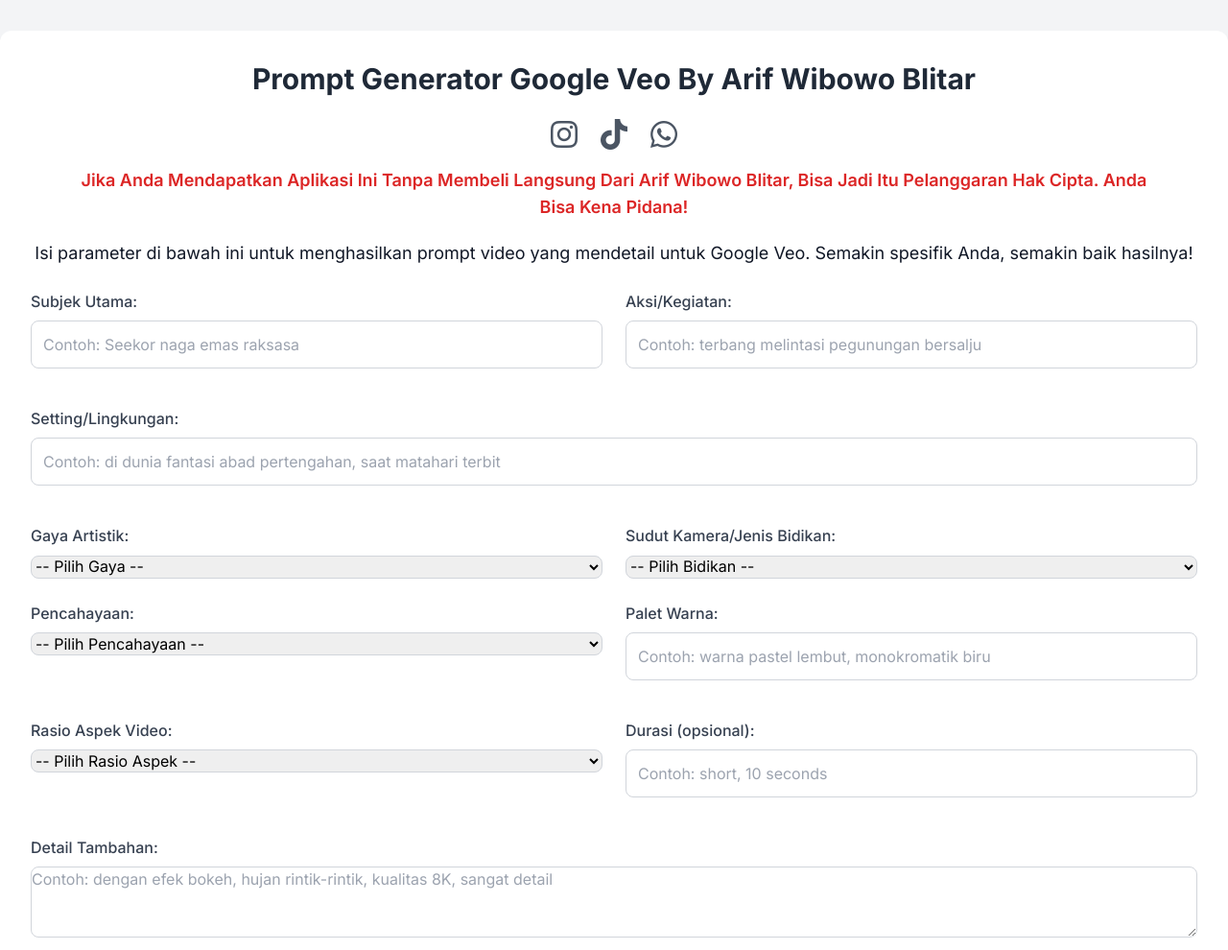
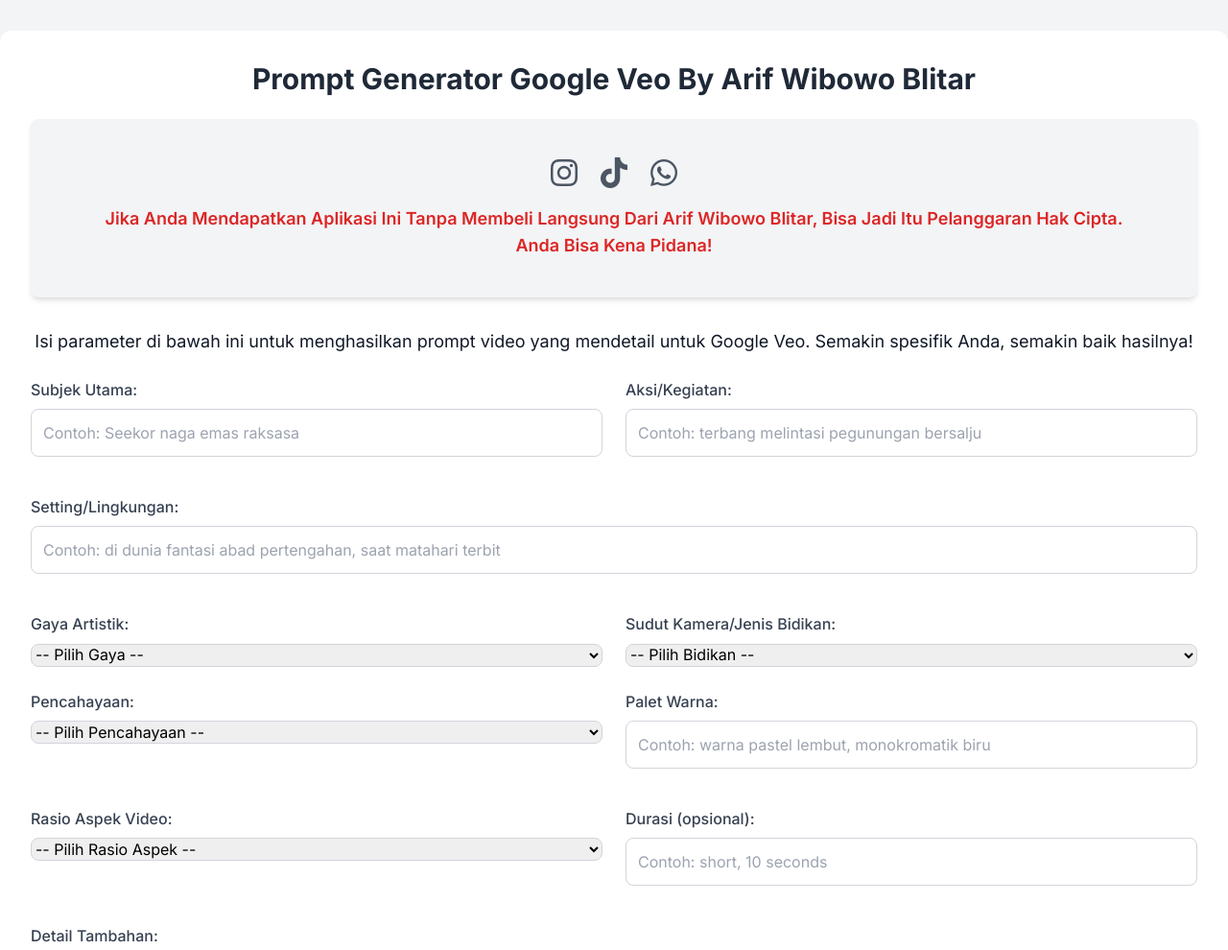
Before and after one commit to skynetveo/veogenerator, a plain HTML site: page index.html in a window 1280 px wide. Shown: the top 990 px of the page at 96% size. Drawn offline with nearby package versions, Linux system fonts and the light colour scheme.

Commit message:
Update index.html

```diff
--- a/index.html
+++ b/index.html
@@ -105,7 +105,9 @@
 <body>
     <div class="container">
         <h1 class="text-3xl font-bold mb-6 text-center text-gray-800">Prompt Generator Google Veo By Arif Wibowo Blitar</h1>
-        <div class="text-center my-5"> <div class="flex justify-center items-center space-x-6 mb-4"> <a href="https://instagram.com/arifwibowoblitar" target="_blank" rel="noopener noreferrer" title="Instagram" class="text-gray-600 hover:text-pink-600 transition-colors duration-300">
+        <div class="mb-8 p-6 bg-gray-100 rounded-lg shadow-md">
+        <div class="text-center my-4"> <div class="flex justify-center items-center space-x-6 mb-4">
+            <a href="https://instagram.com/arifwibowoblitar" target="_blank" rel="noopener noreferrer" title="Instagram" class="text-gray-600 hover:text-pink-600 transition-colors duration-300">
                 <i class="fab fa-instagram fa-2x"></i>
             </a>
 
@@ -118,11 +120,12 @@
             </a>
         </div>
 
-    <div class="px-4 md:px-8"> <p class="text-lg font-semibold text-red-600">
+        <div class="px-4 md:px-8">
+            <p class="text-lg font-semibold text-red-600">
                 Jika Anda Mendapatkan Aplikasi Ini Tanpa Membeli Langsung Dari Arif Wibowo Blitar, Bisa Jadi Itu Pelanggaran Hak Cipta. Anda Bisa Kena Pidana!
             </p>
         </div>
-
+    </div>
     </div>
 <p class="text-center text-gray-900 text-lg mb-6">
     Isi parameter di bawah ini untuk menghasilkan prompt video yang mendetail untuk Google Veo.
```
Lines whose indentation alone changed are shown as unchanged.
